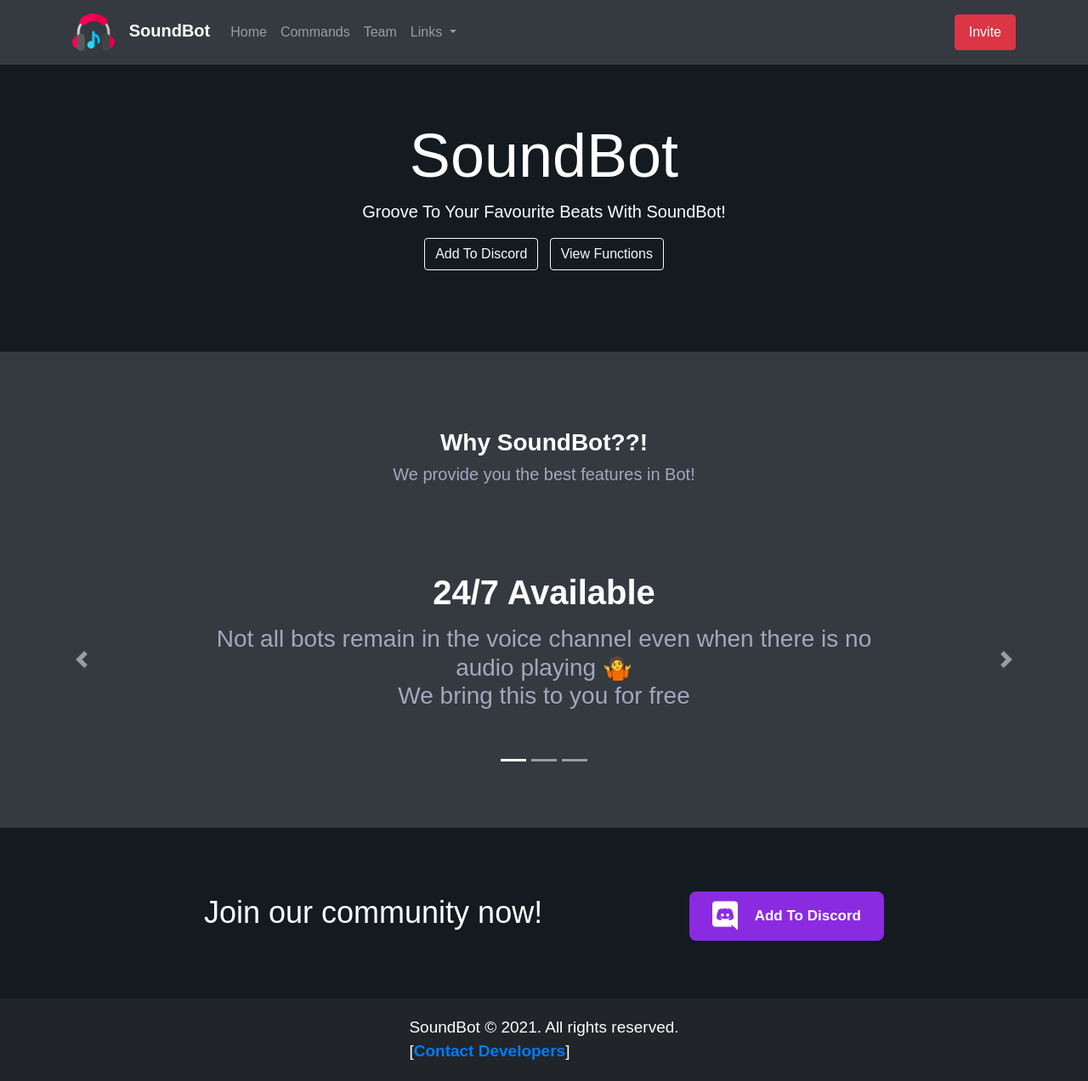
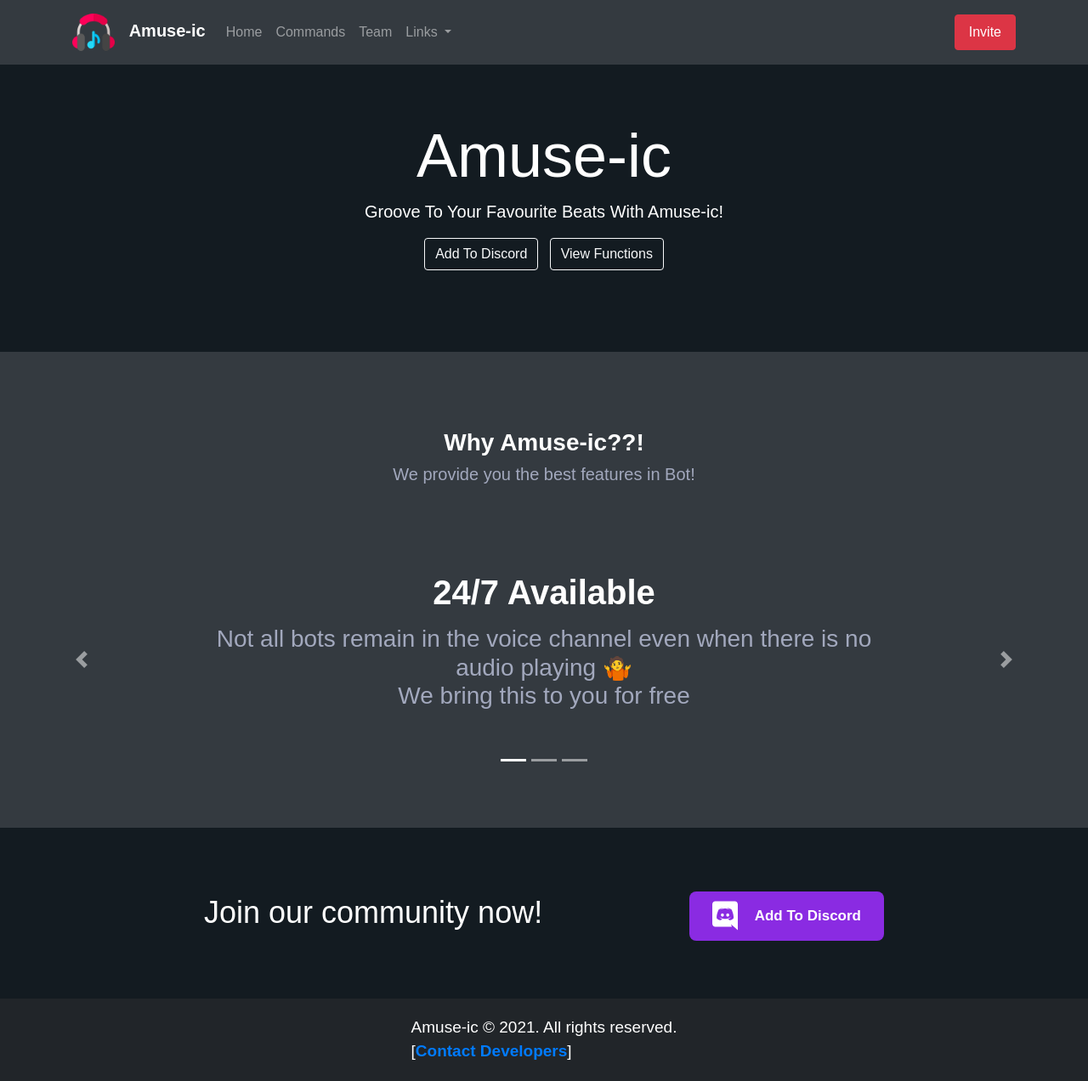
Before and after one commit to vakshit/SoundBot, a plain HTML site: page index.html in a window 1280 px wide. Shown: the whole page at 85% size. Drawn offline with nearby package versions, Linux system fonts and the light colour scheme.

Commit message:
chnaged name

```diff
--- a/index.html
+++ b/index.html
@@ -12,15 +12,15 @@
   <script src="https://code.jquery.com/jquery-3.5.1.slim.min.js" integrity="sha384-DfXdz2htPH0lsSSs5nCTpuj/zy4C+OGpamoFVy38MVBnE+IbbVYUew+OrCXaRkfj" crossorigin="anonymous"></script>
 	<script src="https://cdn.jsdelivr.net/npm/popper.js@1.16.1/dist/umd/popper.min.js" integrity="sha384-9/reFTGAW83EW2RDu2S0VKaIzap3H66lZH81PoYlFhbGU+6BZp6G7niu735Sk7lN" crossorigin="anonymous"></script>
 	<script src="https://cdn.jsdelivr.net/npm/bootstrap@4.6.0/dist/js/bootstrap.min.js" integrity="sha384-+YQ4JLhjyBLPDQt//I+STsc9iw4uQqACwlvpslubQzn4u2UU2UFM80nGisd026JF" crossorigin="anonymous"></script>
-  <title>SoundBot</title>
+  <title>Amuse-ic</title>
 </head>
 
 <body>
   <nav class="navbar sticky-top navbar-expand-lg navbar-dark bg-dark">
     <div class="container-fluid container">
       <a class="navbar-brand" href="">
-        <!-- <img src="./assets/bot.png" alt="" width="50" height="50" class="rounded-circle"> &nbsp; <span>SoundBot</span> -->
-        <img src="./assets/bot.png" alt="" width="50" height="50"> &nbsp; <span>SoundBot</span>
+        <!-- <img src="./assets/bot.png" alt="" width="50" height="50" class="rounded-circle"> &nbsp; <span>Amuse-ic</span> -->
+        <img src="./assets/bot.png" alt="" width="50" height="50"> &nbsp; <span>Amuse-ic</span>
       </a>
       <button class="navbar-toggler" type="button" data-bs-toggle="collapse" data-bs-target="#navbarSupportedContent"
         aria-controls="navbarSupportedContent" aria-expanded="false" aria-label="Toggle navigation">
@@ -46,7 +46,7 @@
               <li><a class="dropdown-item text-muted font-weight-bold" href="https://discord.com/api/oauth2/authorize?client_id=865202556636233759&permissions=415642414144&scope=bot" target="_blank">Invite
                       Bot</a>
               <li><a class="dropdown-item text-muted font-weight-bold"
-                      href="https://github.com/vakshit/SoundBot" target="_blank">Official Github</a></li>
+                      href="https://github.com/vakshit/Amuse-ic" target="_blank">Official Github</a></li>
             </ul>
           </li>
         </ul>
@@ -62,9 +62,9 @@
   </div>
 
   <div class="jumbotron text-center bg-transparent">
-    <h1 class="display-3 htext">SoundBot</h1>
+    <h1 class="display-3 htext">Amuse-ic</h1>
     <p class="lead ltext">
-      Groove To Your Favourite Beats With SoundBot!
+      Groove To Your Favourite Beats With Amuse-ic!
     </p>
     <a class="btn btn-outline-light" href="https://discord.com/api/oauth2/authorize?client_id=865202556636233759&permissions=415642414144&scope=bot" target="_blank">Add To Discord</a>
     &nbsp;
@@ -73,7 +73,7 @@
 
   <div class="bg-dark">
     <div class="text-center">
-      <h3 class="wh">Why <span class="SoundBot">SoundBot</span>??!</h3>
+      <h3 class="wh">Why <span class="Amuse-ic">Amuse-ic</span>??!</h3>
     </div>
     <h5 class="text-center textt">We provide you the best features in Bot!</h5>
     <!-- <div class="card-columns cardds">
@@ -164,7 +164,7 @@
       <div class="container-fluid mb-auto">
         <div class="row d-flex justify-content-center">
           <div class="">
-            <p style="font-size: 19px; padding: 0px; margin: 0px;">SoundBot ©
+            <p style="font-size: 19px; padding: 0px; margin: 0px;">Amuse-ic ©
                 2021. All
                 rights reserved.
               </br>
```
Also changed, not shown: pages/commands.html (+5 -5 lines), pages/team.html (+4 -4 lines), 1 other file.
